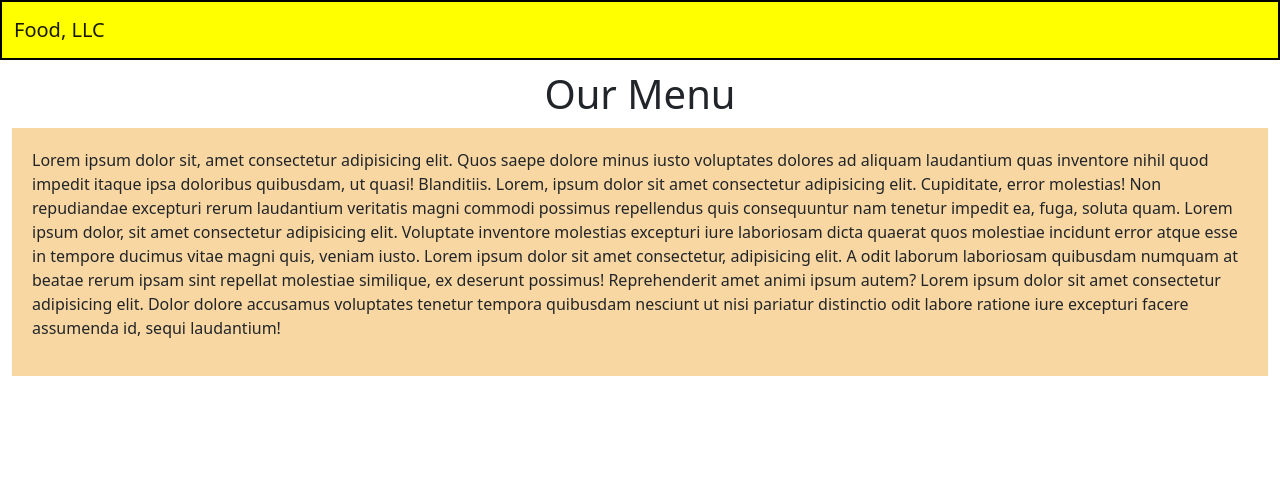
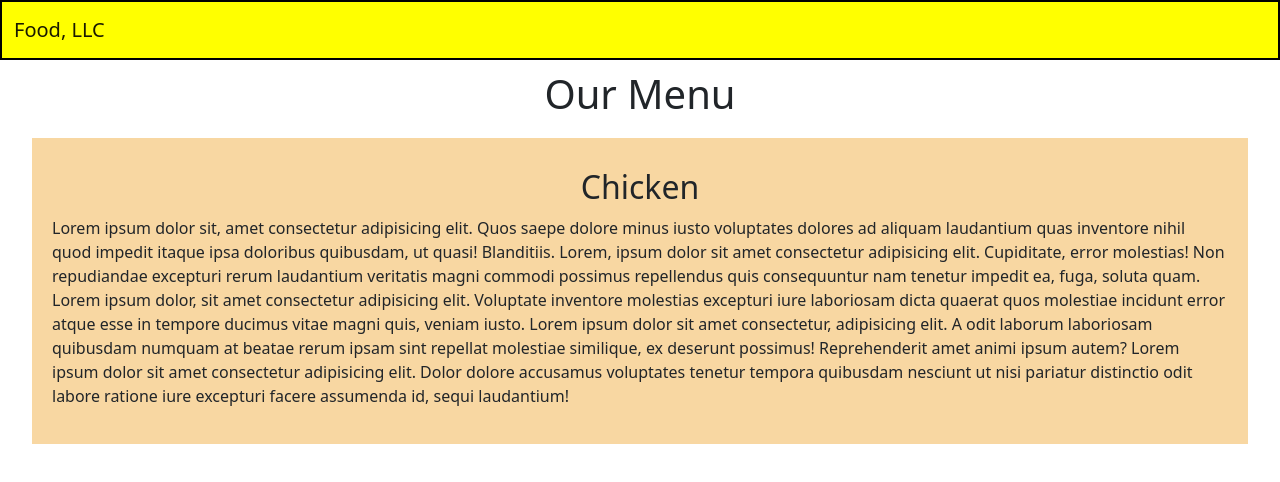
Before and after one commit to ankushroy25/Coursera, a plain HTML site: page module3-solution/index.html in a window 1280 px wide. Drawn offline with Linux system fonts and the light colour scheme.

Commit message:
adjustment

```diff
--- a/module3-solution/css/style.css
+++ b/module3-solution/css/style.css
@@ -11,14 +11,14 @@
     text-align: center;
 }
 
-h1{
+h1,h2{
     text-align: center;
     margin: 10px;
 }
 .content{
     background-color: rgb(248, 215, 162);
     padding: 20px;
-    margin: auto;
+    margin: 20px;
 }
 @media (max-width: 768px) {
     .content{
--- a/module3-solution/index.html
+++ b/module3-solution/index.html
@@ -21,13 +21,13 @@
               <div class="collapse navbar-collapse" id="navbarNav">
                 <ul class="navbar-nav d-lg-none">
                   <li class="nav-item">
-                    Home
+                    Chicken
                   </li>
                   <li class="nav-item">
-                    Features
+                    Beef
                   </li>
                   <li class="nav-item">
-                    Pricing
+                    Sushi
                   </li>
                 </ul>
               </div>
@@ -39,6 +39,7 @@
         <h1>Our Menu</h1>
         <div class="container-fluid">
             <div class="content">
+                <h2>Chicken</h2>
                 <p>
                     Lorem ipsum dolor sit, amet consectetur adipisicing elit. Quos saepe dolore minus iusto voluptates
                     dolores ad aliquam laudantium quas inventore nihil quod impedit itaque ipsa doloribus quibusdam, ut
```
